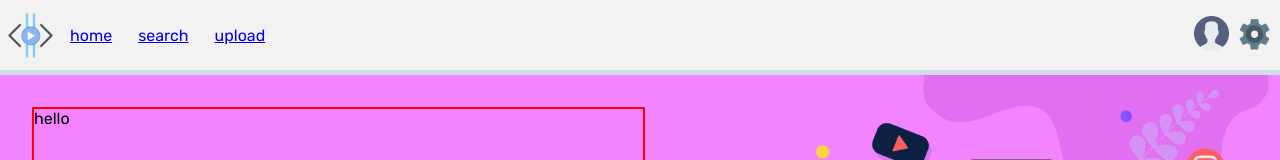
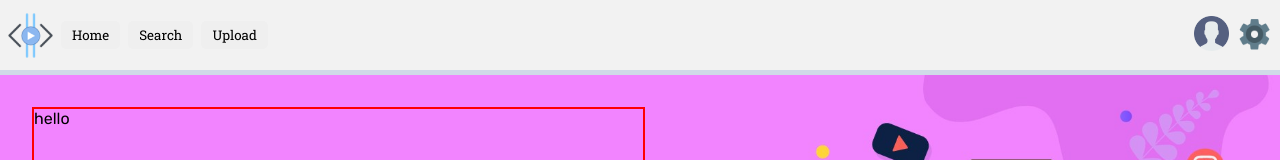
Before and after one commit to Video-Indexing/Video-Indexing, a React (Create React App) app in the folder Web_Server/front/: page / in a window 1280 px wide. Shown: the top 160 px of the page. Built offline with nearby package versions, Linux system fonts and the light colour scheme.

Commit message:
navbar button design

```diff
--- a/Web_Server/front/src/assets/global.css
+++ b/Web_Server/front/src/assets/global.css
@@ -1,4 +1,6 @@
 @import url('https://fonts.googleapis.com/css2?family=Rubik:wght@300;400;600;700&display=swap');
+@import url('https://fonts.googleapis.com/css2?family=Roboto+Slab&display=swap');
+
 *,
 *:after,
 *:before {
--- a/Web_Server/front/src/components/Searchbar/Searchbar.jsx
+++ b/Web_Server/front/src/components/Searchbar/Searchbar.jsx
@@ -16,7 +16,7 @@ function Searchbar({ setResults }) {
     await SearchVideoByName(searchQuery).then((d) => setResults(d));
   };
   return (
-    <form onSubmit={query}>
+    <form autocomplete='off' onSubmit={query}>
       <Bar>
         <img className='action' src={Search} height={18} onClick={query} />
         <SearchInput
--- a/Web_Server/front/src/components/navbar/Navbar.jsx
+++ b/Web_Server/front/src/components/navbar/Navbar.jsx
@@ -11,6 +11,30 @@ import Logo from '../../assets/icons/logo.png';
 import { Outlet, Link } from 'react-router-dom';
 
 function Navbar() {
+  const selected = () => {
+    const split = window.location.href.split('/');
+    return split[split.length - 1];
+  };
+  const [page, setPage] = React.useState(selected());
+  function Pages({ pages }) {
+    return (
+      <>
+        {pages.map((p, index) => {
+          return (
+            <NavLink
+              key={index}
+              className={`${p === page && 'current'} shrink-border`}
+            >
+              <Link to={p} key={p + index} onClick={() => setPage(p)}>
+                {p}
+              </Link>
+            </NavLink>
+          );
+        })}
+        <Outlet />
+      </>
+    );
+  }
   return (
     <NavContentContainer>
       <NavContainer>
@@ -45,20 +69,4 @@ function Navbar() {
   );
 }
 
-function Pages({ pages }) {
-  return (
-    <>
-      {pages.map((page, index) => {
-        return (
-          <NavLink key={index}>
-            <Link to={page} key={page + index}>
-              {page}
-            </Link>
-          </NavLink>
-        );
-      })}
-      <Outlet />
-    </>
-  );
-}
 export default Navbar;
--- a/Web_Server/front/src/components/navbar/Navbar.styled.jsx
+++ b/Web_Server/front/src/components/navbar/Navbar.styled.jsx
@@ -33,12 +33,33 @@ const NavContentContainer = styled.div`
   border-bottom: 5px solid #d0dae8;
 `;
 
-const NavLink = styled.p`
-  padding: 0 5px;
-  color: #838383;
+const NavLink = styled.button`
+  text-transform: capitalize;
+  padding: 5px 7px;
+  border: none;
+  border-radius: 5px;
   &:hover {
-    text-decoration: underline;
+    background-color: #e6e6e697;
+    transform: translateY(-5px) scale(1.05);
   }
+  & a,
+  a:visited {
+    font-family: 'Roboto Slab';
+    color: inherit;
+    text-decoration: none;
+  }
+  &:hover a,
+  &:hover a:visited {
+    color: #94b6e6;
+  }
+  &.current {
+    color: white;
+    background-color: #bad6fda2;
+  }
+  &.current:hover a {
+    color: white;
+  }
+  transition: 0.25s ease-in-out;
 `;
 
 const NavLinkContainer = styled.div`
--- a/Web_Server/front/src/pages/search/components/VideoItem.jsx
+++ b/Web_Server/front/src/pages/search/components/VideoItem.jsx
@@ -73,14 +73,20 @@ function VideoItem({ video, focusTopic }) {
           chapters:
           <br />
           {video.indexing &&
-            video.tags.map((c, i) => (
+            video.tags.map(
+              (c, i) =>
+                c !== undefined &&
+                c !== null &&
+                c !== 'N/A' &&
+                c !== '' && (
                   <Chapter
                     className={`${focusTopic === c ? 'active' : ''}`}
                     key={i}
                   >
                     {c}
                   </Chapter>
-            ))}
+                )
+            )}
         </ItemChapters>
       </VideoDescription>
     </ItemContainer>
```
Lines whose indentation alone changed are shown as unchanged.
